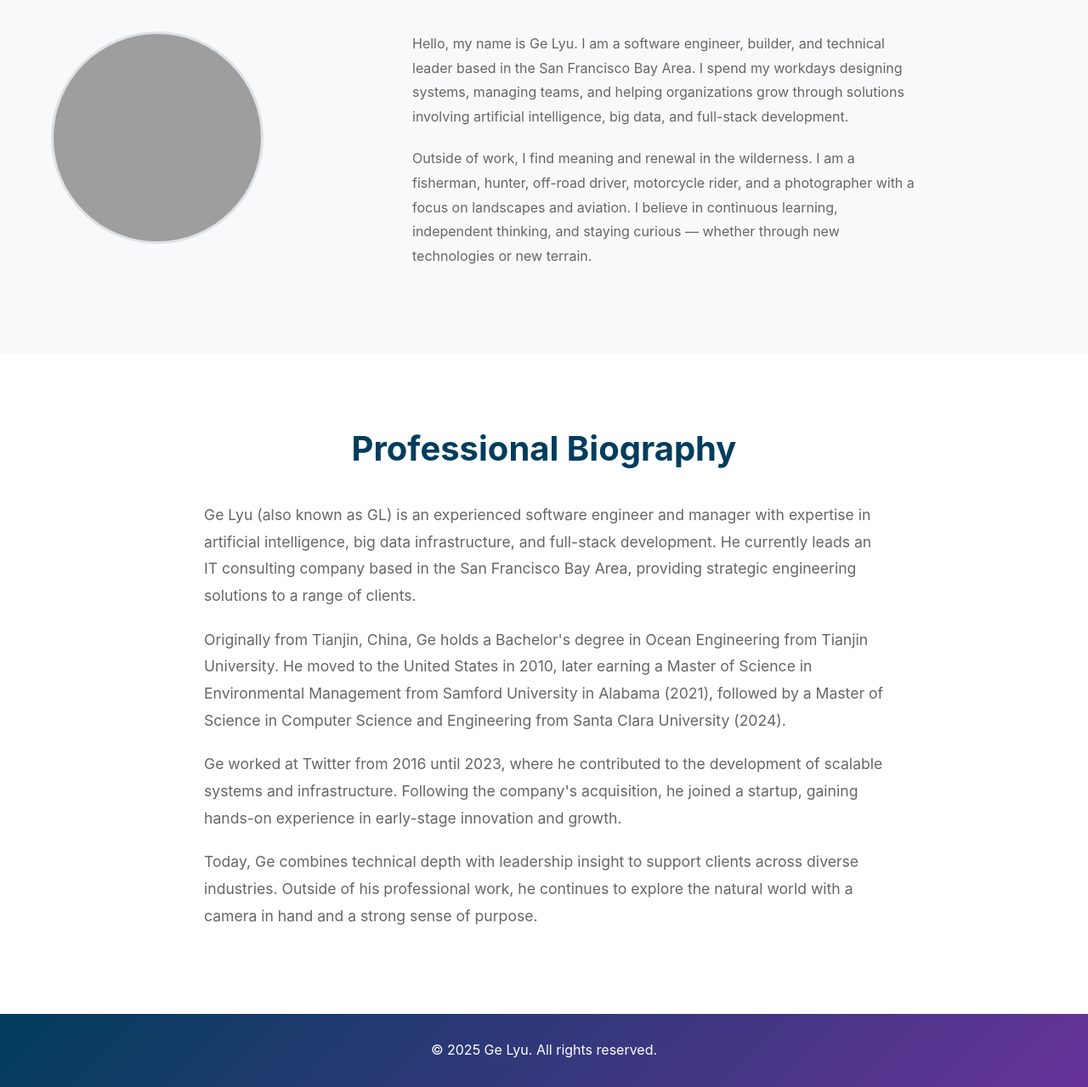
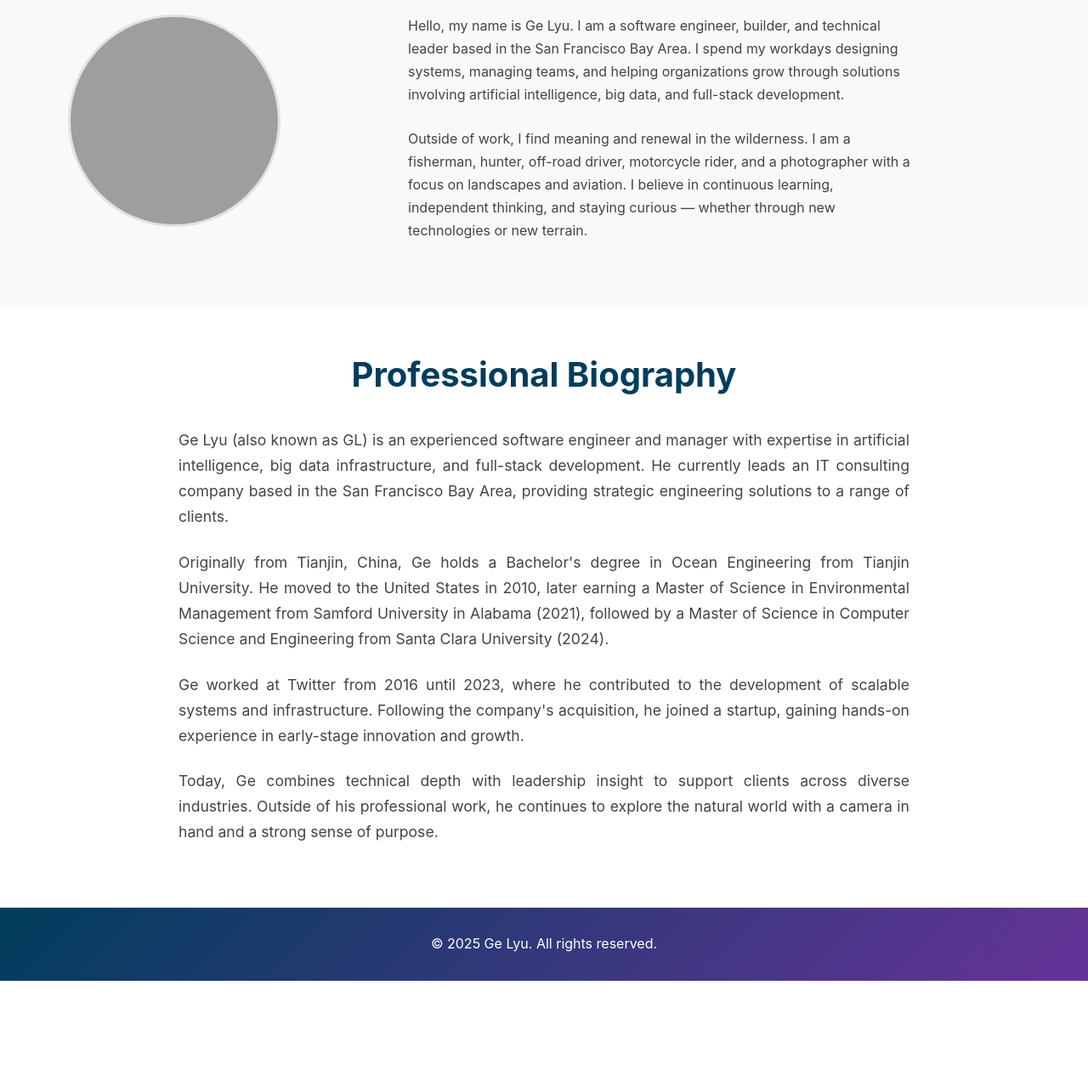
Before and after one commit to bigcat124/gelyu_com_frontend, a plain HTML site: page about.html in a window 1280 px wide. Shown: the part 414-1693 px from the top of the page at 85% size. After the commit the page ends 1568 px from the top, so only its background shows below. Drawn offline with Linux system fonts and the light colour scheme; grey boxes are pictures that could not be loaded.

Commit message:
shared footer

```diff
--- a/about.html
+++ b/about.html
@@ -59,10 +59,17 @@
 
     </main>
 
-    <footer>
-        <div class="container">
-            <p>&copy; 2025 Ge Lyu. All rights reserved.</p>
-        </div>
-    </footer>
+    <!-- Placeholder for the shared footer -->
+    <div id="footer-placeholder"></div>
+
+    <!-- JavaScript to load the shared footer -->
+    <script>
+        fetch('shared/footer.html')
+            .then(response => response.text())
+            .then(data => {
+                document.getElementById('footer-placeholder').innerHTML = data;
+            })
+            .catch(error => console.error('Error loading footer:', error));
+    </script>
 </body>
 </html>
--- a/css/styles.css
+++ b/css/styles.css
@@ -110,7 +110,15 @@ main {
 
 /* Sections */
 section {
-    padding: 80px 0;
+    padding: 60px 0;
+}
+
+section.about {
+    padding: 50px 0;
+}
+
+section.professional-bio {
+    padding: 50px 0;
 }
 
 .about {
@@ -126,13 +134,15 @@ section {
 }
 
 .bio-content p {
-    text-align: left;
-    margin-bottom: 20px;
-    line-height: 1.8;
+    text-align: justify;
+    margin-bottom: 24px;
+    line-height: 1.7;
     font-size: 1.1rem;
-    max-width: 800px;
+    max-width: 900px;
     margin-left: auto;
     margin-right: auto;
+    color: #444;
+    padding: 0 20px;
 }
 
 .contact {
@@ -169,8 +179,9 @@ section {
 .about-content {
     display: flex;
     align-items: flex-start;
-    gap: clamp(20px, 4vw, 40px);
-    margin-top: 40px;
+    gap: clamp(20px, 3vw, 30px);
+    margin-top: 50px;
+    padding: 0 20px;
 }
 
 .about-image {
@@ -196,9 +207,10 @@ section {
 
 .about-text p {
     text-align: left;
-    margin-bottom: 20px;
-    line-height: 1.8;
+    margin-bottom: 24px;
+    line-height: 1.7;
     font-size: clamp(1rem, 1.1vw, 1.1rem);
+    color: #444;
 }
 
 /* Responsive breakpoints */
@@ -212,7 +224,8 @@ section {
     .about-content {
         flex-direction: column;
         align-items: center;
-        gap: 30px;
+        gap: 25px;
+        padding: 0 10px;
     }
 
     .about-image {
@@ -220,7 +233,7 @@ section {
     }
 
     .about-text p {
-        text-align: center;
+        text-align: left;
     }
 }
 
--- /dev/null
+++ b/shared/footer.html
@@ -0,0 +1,5 @@
+<footer>
+    <div class="container">
+        <p>&copy; 2025 Ge Lyu. All rights reserved.</p>
+    </div>
+</footer>
```
Also changed, not shown: contact.html (+13 -15 lines).
